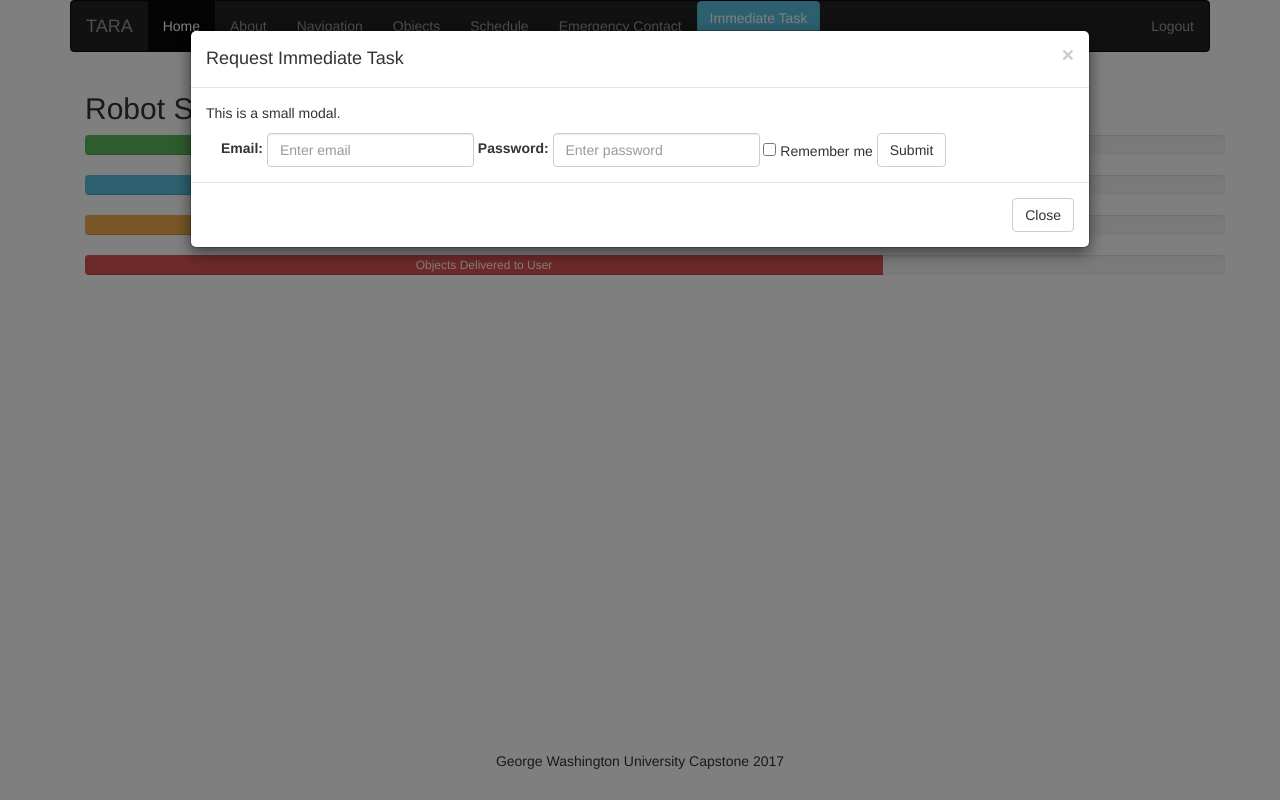
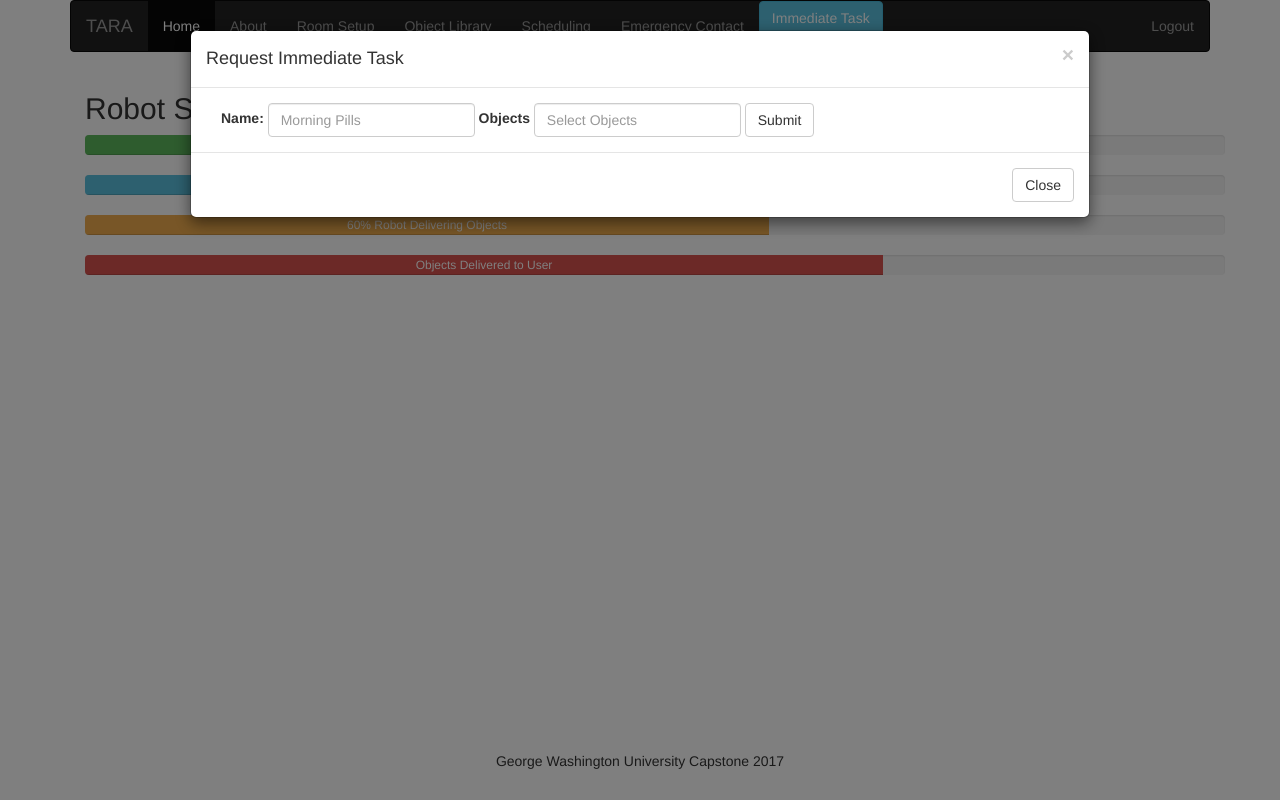
Before and after one commit to jcetnar/TARA, a PHP site: page / in a window 1280 px wide, after a click on "Immediate Task". Run offline with PHP 8.4, Linux system fonts and the light colour scheme; the visitor is signed in with stand-in values (Sample User, id 1); data that the repository does not hold is empty; a stand-in replaces the project's code that opens the database connection; some libraries are stand-ins or nearby versions.

Commit message:
stuff before it moves

```diff
--- a/app/views/header.php
+++ b/app/views/header.php
@@ -18,19 +18,15 @@
                   <h4 class="modal-title">Request Immediate Task</h4>
                 </div>
                 <div class="modal-body">
-                  <p>This is a small modal.</p>
                   <div class="container">
                   <form class="form-inline">
                     <div class="form-group">
-                      <label for="email">Email:</label>
-                      <input type="email" class="form-control" id="email" placeholder="Enter email">
+                      <label for="text">Name:</label>
+                      <input type="text" class="form-control" id="text" placeholder="Morning Pills">
                     </div>
                     <div class="form-group">
-                      <label for="pwd">Password:</label>
-                      <input type="password" class="form-control" id="pwd" placeholder="Enter password">
-                    </div>
-                    <div class="checkbox">
-                      <label><input type="checkbox"> Remember me</label>
+                      <label for="text">Objects</label>
+                      <input type="text" class="form-control" id="pwd" placeholder="Select Objects">
                     </div>
                     <button type="submit" class="btn btn-default">Submit</button>
                   </form>
@@ -44,9 +40,9 @@
           </div>
 
       <?php if ($isadmin): ?>
-      <li><a href="/navigation">Navigation</a></li>
-      <li><a href="/objects">Objects</a></li>
-      <li><a href="/schedule">Schedule</a></li>
+      <li><a href="/navigation">Room Setup</a></li>
+      <li><a href="/objects">Object Library</a></li>
+      <li><a href="/schedule">Scheduling</a></li>
       <li><a href="/emergency">Emergency Contact</a></li>
       <?php endif; ?>
     </ul>
--- a/app/views/schedule.php
+++ b/app/views/schedule.php
@@ -12,6 +12,8 @@
 <!-- you need to include the shieldui css and js assets in order for the grids to work -->
 <link rel="stylesheet" type="text/css" href="http://www.prepbootstrap.com/Content/shieldui-lite/dist/css/light/all.min.css" />
 <script type="text/javascript" src="http://www.prepbootstrap.com/Content/shieldui-lite/dist/js/shieldui-lite-all.min.js"></script>
+
+<script type="text/javascript" src="/Users/jessicacetnar/Sites/tara/app/views/shortGridData.js"></script>
 
 <script type="text/javascript">
     $(document).ready(function () {
--- a/index.php
+++ b/index.php
@@ -106,8 +106,8 @@ Flight::route('/navigation', function(){
 
 Flight::route('/schedule', function(){
     Flight::render('header', array('isadmin' => isadmin()), 'header_content');
-    Flight::render('schedule', array(), 'body_content');
-   // Flight::render('task', array(), 'task_bar');
+    Flight::render('grid', array(), 'body_content');
+   // Flight::render('schedule', array(), 'task_bar');
     Flight::render('footer', array(), 'footer_content');
     Flight::render('layout', array('title' => 'TARA Calendar Page'));
 });
@@ -136,7 +136,7 @@ Flight::route('/grid', function(){
 
 Flight::route('/task', function(){
     Flight::render('header', array('isadmin' => isadmin()), 'header_content');
-    Flight::render('task', array(), 'body_content');
+    Flight::render('tasks', array(), 'body_content');
     Flight::render('footer', array(), 'footer_content');
     Flight::render('layout', array('title' => 'TARA Task Page'));
 });
```
Also changed, not shown: app/views/shortGridData.js (added, +17 -0 lines), app/views/tasks.php (added, +43 -0 lines).
